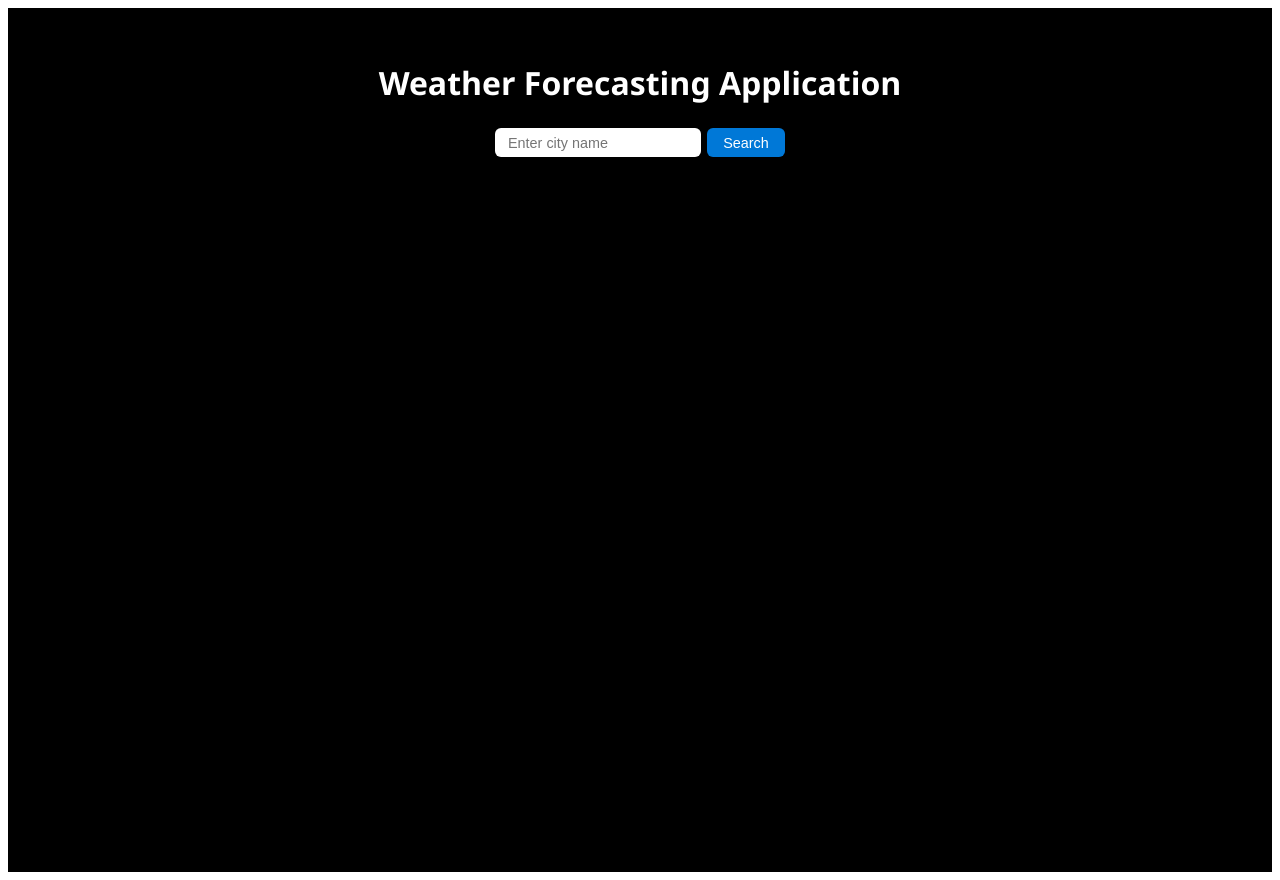
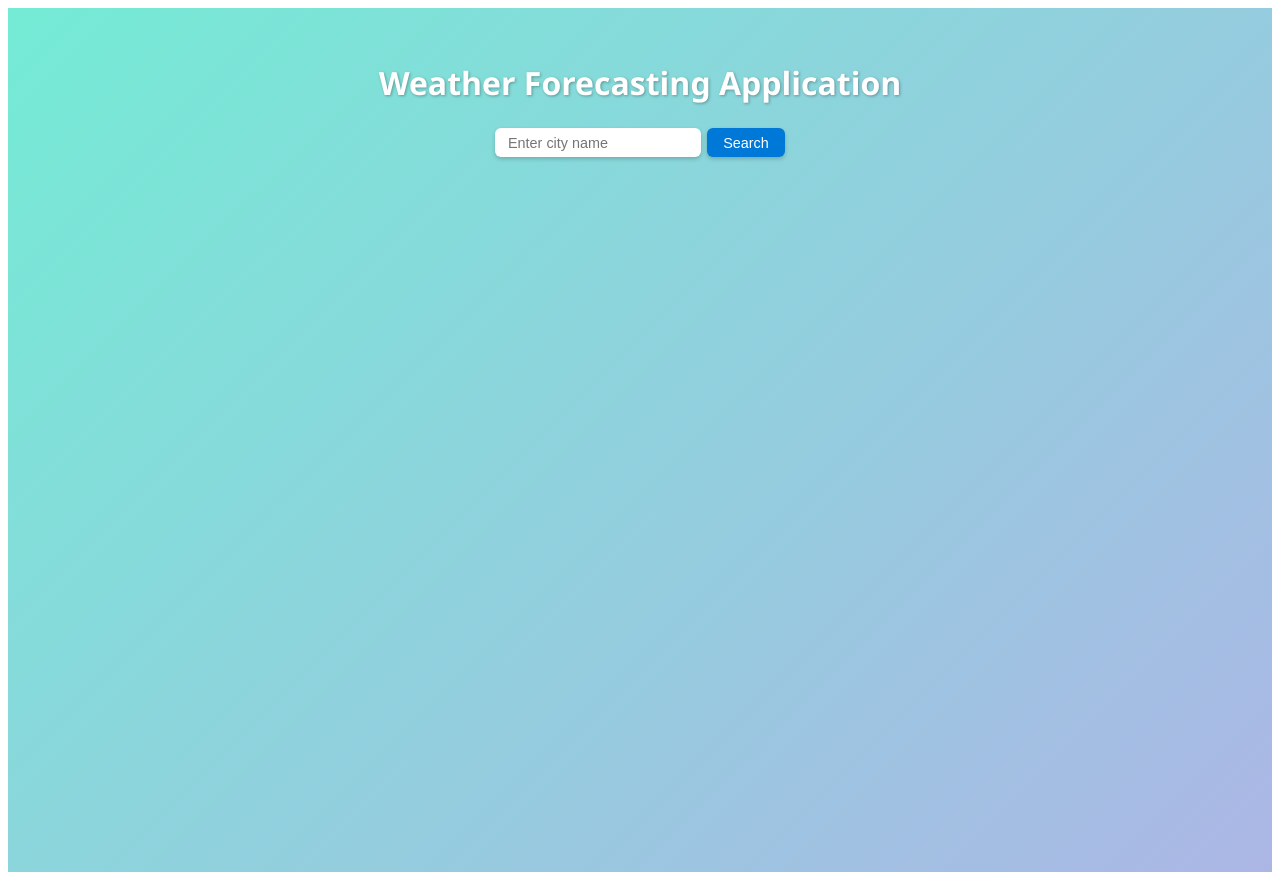
Before and after one commit to harsh9506786/Weather-Forecasting-app, a React (Vite) app in the folder weather-app/: page / in a window 1280 px wide. Built offline with nearby package versions, Linux system fonts and the light colour scheme.

Commit message:
testing autodeploy on development branch

```diff
--- a/weather-app/src/App.css
+++ b/weather-app/src/App.css
@@ -1,6 +1,6 @@
 .container {
   font-family: 'Segoe UI', Tahoma, Geneva, Verdana, sans-serif;
-  /* background: linear-gradient(135deg, #74ebd5, #ACB6E5); */
+  background: linear-gradient(135deg, #74ebd5, #ACB6E5);
   background-color: black;
   min-height: 100vh;
   padding: 2rem;
```
